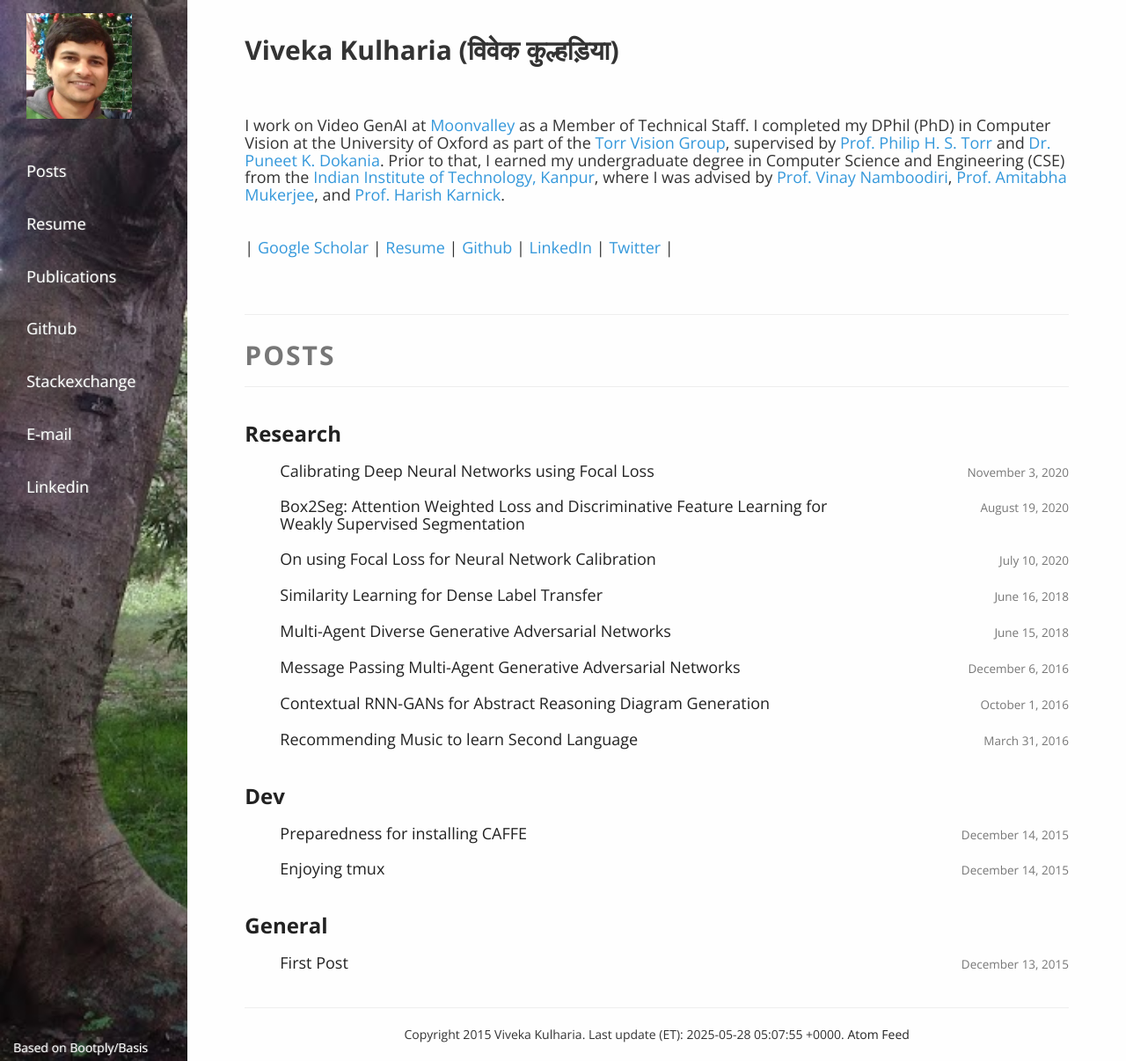
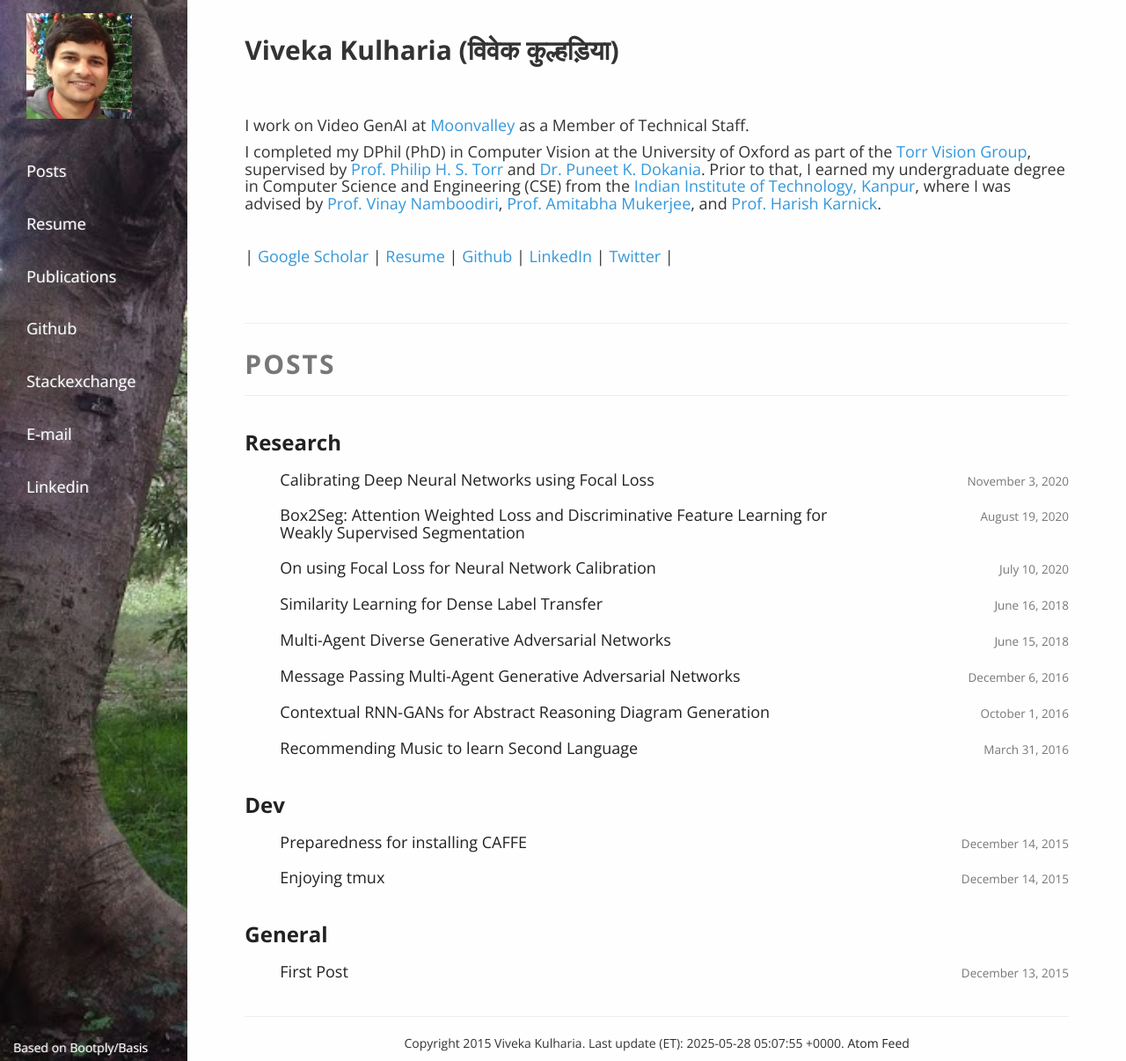
Before and after one commit to vivkul/vivkul.github.io, a Jekyll site: the page built from index.md, in a window 1280 px wide. Shown: the whole page at 88% size. Built offline with Jekyll 4.4.1, drawn with Linux system fonts in a browser that asks for light colours; nearby versions of some CDN libraries; our own code applies the rules of GitHub Pages for plain Markdown files.

Commit message:
Update index.md

```diff
--- a/index.md
+++ b/index.md
@@ -6,7 +6,8 @@ layout: base
 
 <br/><br/>
 
-#### I work on Video GenAI at [<font color="#3498DB">Moonvalley</font>](https://www.moonvalley.com){:target="_blank"} as a Member of Technical Staff. I completed my DPhil (PhD) in Computer Vision at the University of Oxford as part of the [<font color="#3498DB">Torr Vision Group</font>](http://www.robots.ox.ac.uk/~tvg/){:target="_blank"}, supervised by [<font color="#3498DB">Prof. Philip H. S. Torr</font>](http://www.robots.ox.ac.uk/~phst/){:target="_blank"} and [<font color="#3498DB">Dr. Puneet K. Dokania</font>](https://puneetkdokania.github.io/){:target="_blank"}. Prior to that, I earned my undergraduate degree in Computer Science and Engineering (CSE) from the [<font color="#3498DB">Indian Institute of Technology, Kanpur</font>](http://www.cse.iitk.ac.in/){:target="_blank"}, where I was advised by [<font color="#3498DB">Prof. Vinay Namboodiri</font>](http://www.cse.iitk.ac.in/users/vinaypn/){:target="_blank"}, [<font color="#3498DB">Prof. Amitabha Mukerjee</font>](http://www.cse.iitk.ac.in/users/amit/){:target="_blank"}, and [<font color="#3498DB">Prof. Harish Karnick</font>](http://www.iitk.ac.in/new/dr-harish-karnick){:target="_blank"}.
+#### I work on Video GenAI at [<font color="#3498DB">Moonvalley</font>](https://www.moonvalley.com){:target="_blank"} as a Member of Technical Staff.
+#### I completed my DPhil (PhD) in Computer Vision at the University of Oxford as part of the [<font color="#3498DB">Torr Vision Group</font>](http://www.robots.ox.ac.uk/~tvg/){:target="_blank"}, supervised by [<font color="#3498DB">Prof. Philip H. S. Torr</font>](http://www.robots.ox.ac.uk/~phst/){:target="_blank"} and [<font color="#3498DB">Dr. Puneet K. Dokania</font>](https://puneetkdokania.github.io/){:target="_blank"}. Prior to that, I earned my undergraduate degree in Computer Science and Engineering (CSE) from the [<font color="#3498DB">Indian Institute of Technology, Kanpur</font>](http://www.cse.iitk.ac.in/){:target="_blank"}, where I was advised by [<font color="#3498DB">Prof. Vinay Namboodiri</font>](http://www.cse.iitk.ac.in/users/vinaypn/){:target="_blank"}, [<font color="#3498DB">Prof. Amitabha Mukerjee</font>](http://www.cse.iitk.ac.in/users/amit/){:target="_blank"}, and [<font color="#3498DB">Prof. Harish Karnick</font>](http://www.iitk.ac.in/new/dr-harish-karnick){:target="_blank"}.
 
 <br />
 
```
